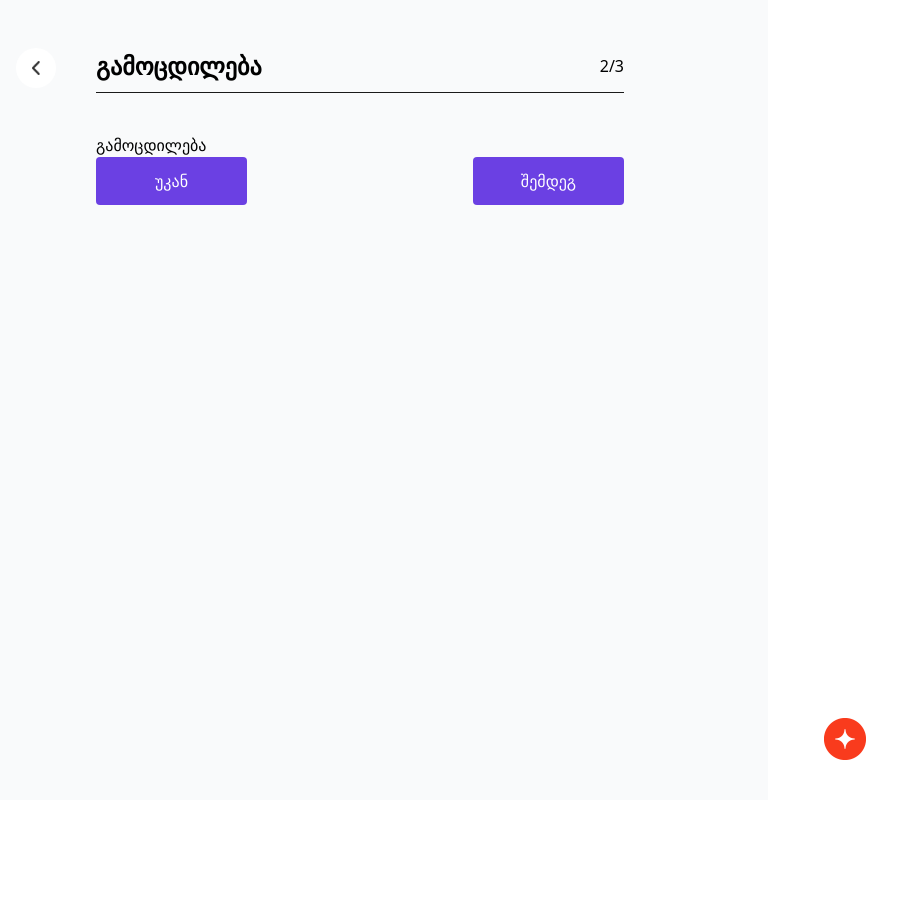
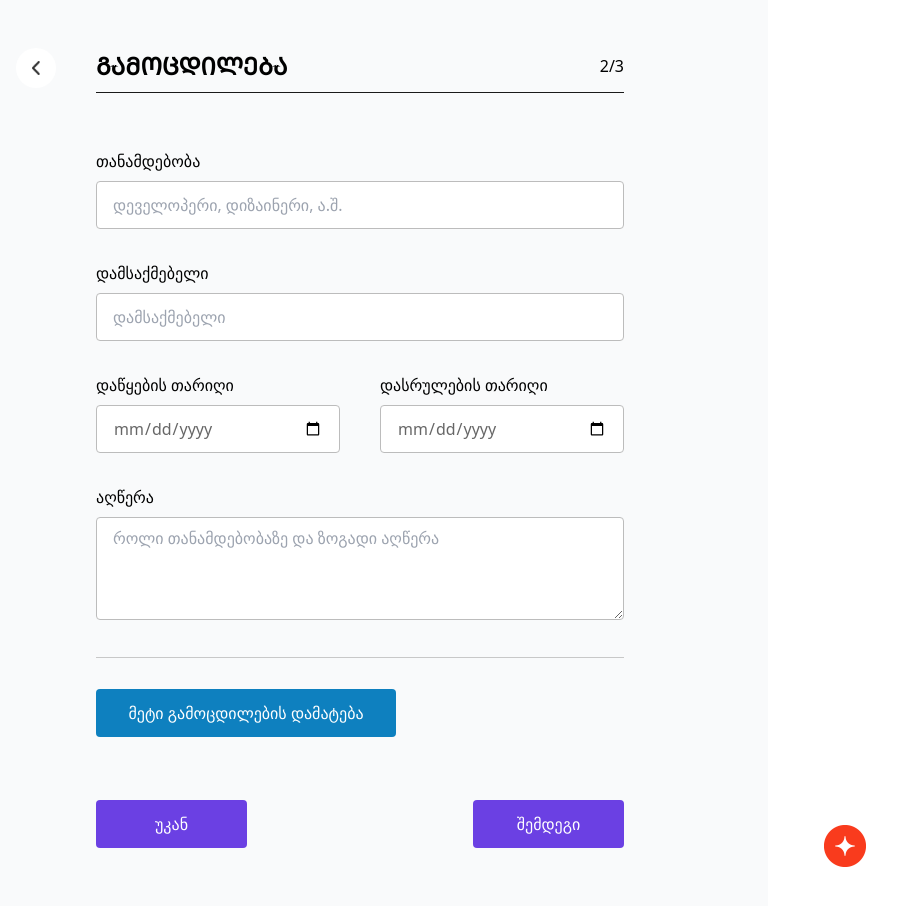
Before and after one commit to TemuriTsutskiridze/resume-project-team-4, a React (Vite) app: page /experience_2 in a window 1280 px wide. Shown: the whole page, without its empty margins (48-945 px from the left). Before the commit the page ends 800 px from the top, so only its background shows below. Built offline with nearby package versions, Linux system fonts and the light colour scheme.

Commit message:
fix: fix type errors in experience.tsx file

```diff
--- a/src/App.css
+++ b/src/App.css
@@ -10,6 +10,12 @@
   margin: 0;
   padding: 0;
   box-sizing: border-box;
+}
+
+textarea:focus,
+input:focus {
+  outline: none;
+  box-shadow: none;
 }
 
 @layer utilities {
--- a/src/pages/education.tsx
+++ b/src/pages/education.tsx
@@ -1,12 +1,8 @@
 import { useContext } from "react";
 import { useForm, SubmitHandler } from "react-hook-form";
-import Header from "../components/Header";
 import { useState } from "react";
 import erorImage from "/images/errorImage.svg";
 import { AppContext } from "../App";
-import Header from "../components/Header";
-import BackButton from "../components/BackButton";
-import SideResume from "../components/SideResume";
 
 import { yupResolver } from "@hookform/resolvers/yup";
 import * as yup from "yup";
--- a/src/pages/experience.tsx
+++ b/src/pages/experience.tsx
@@ -1,28 +1,273 @@
+// export default Experience;
 import { useContext } from "react";
 import { AppContext } from "../App";
 import Header from "../components/Header";
+import BackButton from "../components/BackButton";
+import { useForm } from "react-hook-form";
+import { useNavigate } from "react-router-dom";
+import * as yup from "yup";
+import { yupResolver } from "@hookform/resolvers/yup";
+import Button from "../components/Button";
 import SideResume from "../components/SideResume";
-import BackButton from "../components/BackButton";
-import Button from "../components/Button";
+
+interface ExperienceFormData {
+  position: string;
+  employer: string;
+  date_started: string;
+  date_finished: string;
+  description: string;
+}
 
 const Experience = () => {
   const { userProfile, setUserProfile } = useContext(AppContext)!;
+  const history = useNavigate();
 
-  // const firstName = userProfile.firstName || "";
-  // რაც გჭირდებათ ის ველიუ წამოიღეთ App.tsx დან
+  // Define yup schema for validation
+  const schema = yup.object().shape({
+    position: yup
+      .string()
+      .min(2, "მინიმუმ 2 ასო")
+      .matches(/^[\p{L}\s]+$/u, "მინიმუმ 2 სიმბოლო")
+      .required("თანამდებობა აუცილებელია"),
+    employer: yup
+      .string()
+      .min(2, "მინიმუმ 2 ასო")
+      .matches(/^[\p{L}\s]+$/u, "მინიმუმ 2 სიმბოლო")
+      .required("დამსაქმებელი აუცილებელია"),
+    date_started: yup.string().required("თარიღი აუცილებელია"),
+    date_finished: yup.string().required("თარიღი აუცილებელია"),
+    description: yup
+      .string()
+      .min(2, "მინიმუმ 2 სიმბოლო")
+      .required("აღწერა აუცილებელია"),
+  });
+
+  const {
+    register,
+    handleSubmit,
+    setValue,
+    watch,
+    formState: { errors },
+  } = useForm<ExperienceFormData>({
+    defaultValues: {
+      position: userProfile.experience?.position || "",
+      employer: userProfile.experience?.employer || "",
+      date_started: userProfile.experience?.date_started || "",
+      date_finished: userProfile.experience?.date_finished || "",
+      description: userProfile.experience?.description || "",
+    },
+    resolver: yupResolver(schema),
+  });
+
+  const handleChange = (field: keyof ExperienceFormData, value: string) => {
+    setValue(field, value.trim());
+
+    setUserProfile((prevProfile) => ({
+      ...prevProfile,
+      experience: {
+        ...prevProfile.experience,
+        [field]: value.trim(),
+      },
+    }));
+  };
+
+  const onSubmit = (data: ExperienceFormData) => {
+    // Save form data or navigate to next page
+    console.log(data);
+    history("/education_3");
+  };
 
   return (
     <div className="section">
-      <BackButton navigate="/personalInfo_1" />
+      <BackButton navigate="/homePage" />
       <div className="sectionPadding flex-[1.5] bg-gray-50">
-        <Header header="გამოცდილება" page={2} />
-        <div className="py-10 h-full">
-          გამოცდილება
+        <Header header="ᲒᲐᲛᲝᲪᲓᲘᲚᲔᲑᲐ" page={2} />
+        <form
+          onSubmit={handleSubmit(onSubmit)}
+          className="py-14 h-full flex flex-col justify-between"
+        >
+          <div className="flex flex-col gap-8">
+            <div>
+              <label htmlFor="position">
+                <span className="text-[16px] font-medium">თანამდებობა</span>
+                <div className="relative flex gap-1 justify-center items-center">
+                  <input
+                    type="text"
+                    id="position"
+                    placeholder="დეველოპერი, დიზაინერი, ა.შ."
+                    {...register("position", {
+                      onChange: (e) => handleChange("position", e.target.value),
+                    })}
+                    className={`py-2 px-4 w-full rounded-[4px] text-input_text border border-border_gray ${
+                      errors.position
+                        ? "inputError"
+                        : watch("position")
+                        ? "inputCorrect"
+                        : ""
+                    } text-[16px] h-[48px] mt-2`}
+                  />
+                  {errors.position ? (
+                    <img
+                      src="./images/error.png"
+                      alt="error"
+                      className="w-[24px] h-[24px] mt-2"
+                    />
+                  ) : (
+                    watch("position") && (
+                      <img
+                        src="./images/correct.png"
+                        alt="correct"
+                        className="absolute w-[18px] right-3 top-[1.5rem]"
+                      />
+                    )
+                  )}
+                </div>
+                {errors.position && (
+                  <span className="text-[14px] text-validation_black">
+                    {errors.position.message}
+                  </span>
+                )}
+              </label>
+            </div>
+            <div>
+              <label htmlFor="employer">
+                <span className="text-[16px] font-medium">დამსაქმებელი</span>
+                <div className="relative flex gap-1 justify-center items-center">
+                  <input
+                    type="text"
+                    id="employer"
+                    placeholder="დამსაქმებელი"
+                    {...register("employer", {
+                      onChange: (e) => handleChange("employer", e.target.value),
+                    })}
+                    className={`py-2 px-4 w-full rounded-[4px] text-input_text border border-border_gray ${
+                      errors.employer
+                        ? "inputError"
+                        : watch("employer")
+                        ? "inputCorrect"
+                        : ""
+                    } text-[16px] h-[48px] mt-2`}
+                  />
+                  {errors.employer ? (
+                    <img
+                      src="./images/error.png"
+                      alt="error"
+                      className="w-[24px] h-[24px] mt-2"
+                    />
+                  ) : (
+                    watch("employer") && (
+                      <img
+                        src="./images/correct.png"
+                        alt="correct"
+                        className="absolute w-[18px] right-3 top-[1.5rem]"
+                      />
+                    )
+                  )}
+                </div>
+                {errors.employer && (
+                  <span className="text-[14px] text-validation_black">
+                    {errors.employer.message}
+                  </span>
+                )}
+              </label>
+            </div>
+
+            <div className="flex gap-10">
+              <div className="flex-1">
+                <label htmlFor="date_started">
+                  <span className="text-[16px] font-medium">
+                    დაწყების თარიღი
+                  </span>
+                  <input
+                    type="date"
+                    id="date_started"
+                    {...register("date_started", {
+                      onChange: (e) =>
+                        handleChange("date_started", e.target.value),
+                    })}
+                    className={`py-2 px-4 w-full rounded-[4px] text-input_text border border-border_gray ${
+                      errors.date_started
+                        ? "inputError"
+                        : watch("date_started")
+                        ? "inputCorrect"
+                        : ""
+                    } text-[16px] h-[48px] mt-2`}
+                  />
+                  {errors.date_started && (
+                    <span className="text-[14px] text-validation_black">
+                      {errors.date_started.message}
+                    </span>
+                  )}
+                </label>
+              </div>
+              <div className="flex-1">
+                <label htmlFor="date_finished">
+                  <span className="text-[16px] font-medium">
+                    დასრულების თარიღი
+                  </span>
+                  <input
+                    type="date"
+                    id="date_finished"
+                    {...register("date_finished", {
+                      onChange: (e) =>
+                        handleChange("date_finished", e.target.value),
+                    })}
+                    className={`py-2 px-4 w-full rounded-[4px] text-input_text border border-border_gray ${
+                      errors.date_finished
+                        ? "inputError"
+                        : watch("date_finished")
+                        ? "inputCorrect"
+                        : ""
+                    } text-[16px] h-[48px] mt-2`}
+                  />
+                  {errors.date_finished && (
+                    <span className="text-[14px] text-validation_black">
+                      {errors.date_finished.message}
+                    </span>
+                  )}
+                </label>
+              </div>
+            </div>
+
+            <div>
+              <label htmlFor="description">
+                <span className="text-[16px] font-medium">აღწერა</span>
+                <textarea
+                  id="description"
+                  placeholder="როლი თანამდებობაზე და ზოგადი აღწერა"
+                  {...register("description", {
+                    onChange: (e) =>
+                      handleChange("description", e.target.value),
+                  })}
+                  className={`py-2 px-4 w-full rounded-[4px] text-input_text border border-border_gray ${
+                    errors.description
+                      ? "inputError"
+                      : watch("description")
+                      ? "inputCorrect"
+                      : ""
+                  } text-[16px] h-[103px] mt-2`}
+                />
+                {errors.description && (
+                  <span className="text-[14px] text-validation_black">
+                    {errors.description.message}
+                  </span>
+                )}
+              </label>
+            </div>
+          </div>
+          <div className="w-full h-[1px] bg-line_bg_black my-4"></div>
+          <button
+            type="button"
+            className="bg-button_blue px-5 py-3 rounded-[4px] text-[16px] text-white max-w-[300px] mb-12"
+            // onClick={handleButtonClick}
+          >
+            მეტი გამოცდილების დამატება
+          </button>
           <div className="flex justify-between">
             <Button text="უკან" navigate="/personalInfo_1" />
-            <Button text="შემდეგ" navigate="/education_3" />
+            <Button text="შემდეგი" action={handleSubmit(onSubmit)} />
           </div>
-        </div>
+        </form>
       </div>
       <SideResume />
     </div>
```
